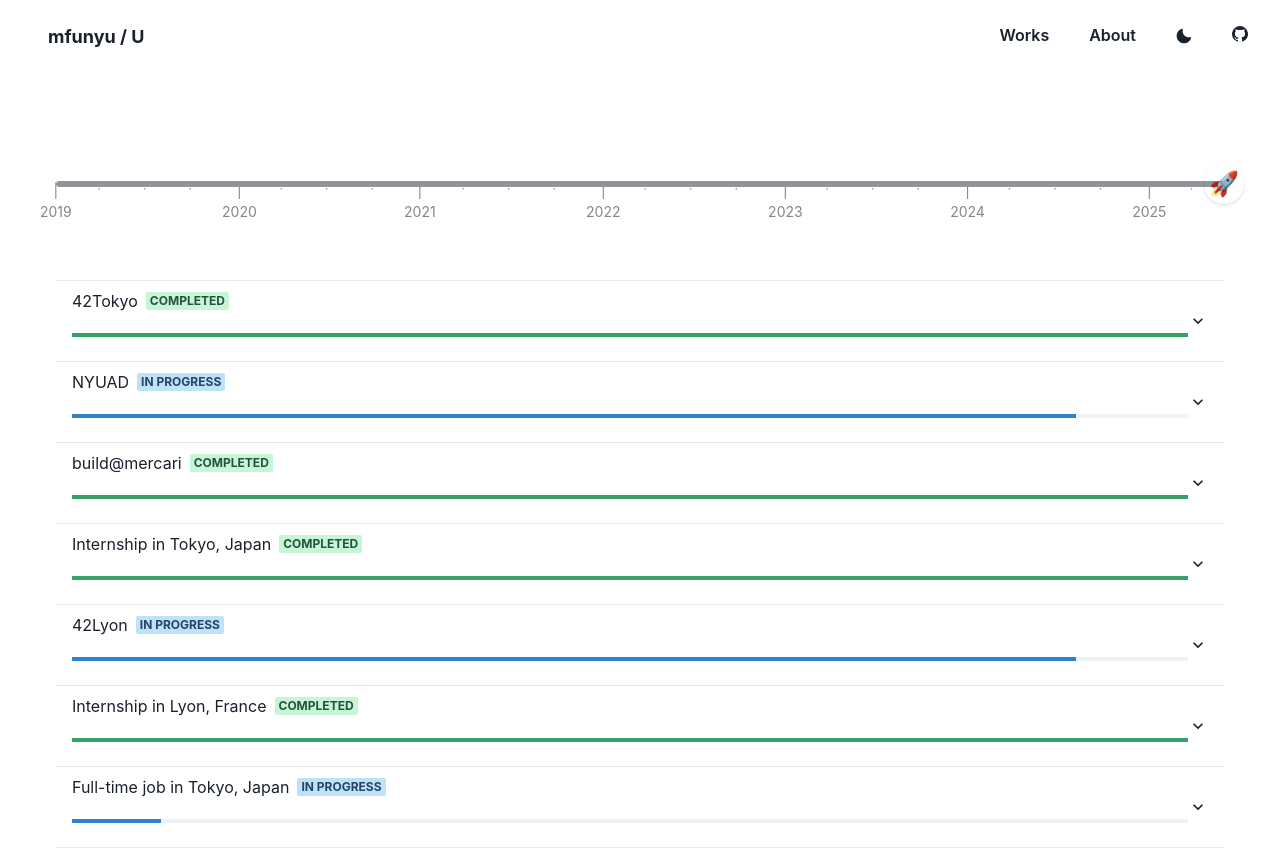
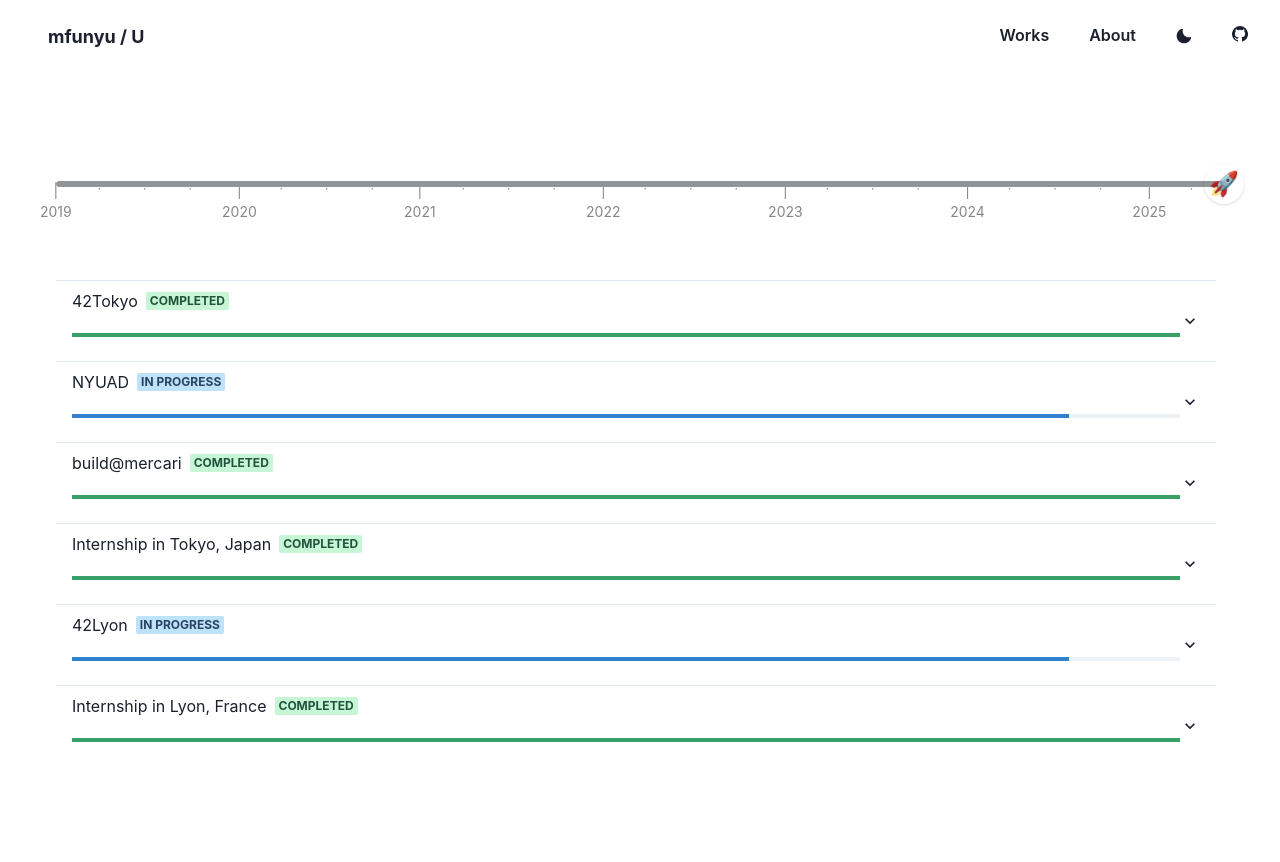
Before and after one commit to mfunyu/mfunyu.github.io, a Next.js app: page /about in a window 1280 px wide. Shown: the top 862 px of the page. Built offline with nearby package versions, Linux system fonts and the light colour scheme.

Commit message:
feat(about): make history part scrollable

```diff
--- a/src/pages/about/index.tsx
+++ b/src/pages/about/index.tsx
@@ -14,7 +14,7 @@
 
   return (
     <Layout>
-      <Flex>
+      <Flex direction="column" h="100vh">
         <Box w="100%" p={4}>
           <Flex px={10} py={8} w="100%">
             <Box flex="1">
@@ -27,7 +27,29 @@
             </Box>
           </Flex>
           <Box px={10} flex="1">
-            <History currentYear={currentTimelineYear} />
+            <Box
+              h="60vh"
+              overflowY="auto"
+              overflowX="hidden"
+              pr={2}
+              sx={{
+                '&::-webkit-scrollbar': {
+                  width: '6px',
+                },
+                '&::-webkit-scrollbar-track': {
+                  background: 'transparent',
+                },
+                '&::-webkit-scrollbar-thumb': {
+                  background: 'gray.300',
+                  borderRadius: '3px',
+                },
+                '&::-webkit-scrollbar-thumb:hover': {
+                  background: 'gray.400',
+                },
+              }}
+            >
+              <History currentYear={currentTimelineYear} />
+            </Box>
           </Box>
         </Box>
       </Flex>
```
